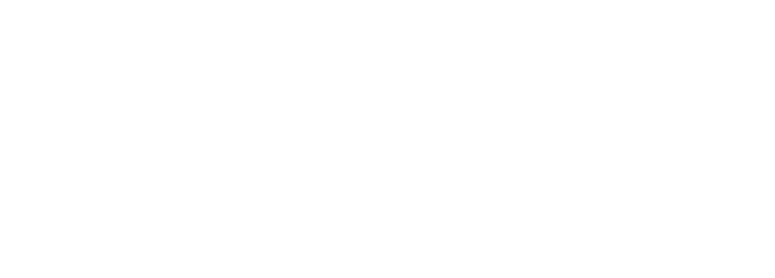
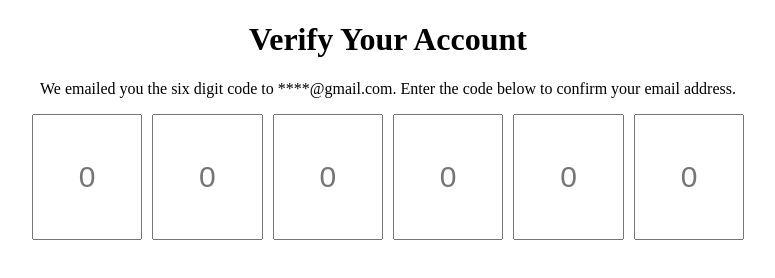
Before and after one commit to acciojob/OTP-mass9597, a website: page main.html in a window 1280 px wide. Shown: the whole page, without its empty margins (252-1027 px from the left). Drawn offline with Linux system fonts and the light colour scheme.

Commit message:
created a submission

```diff
--- a/main.html
+++ b/main.html
@@ -8,6 +8,18 @@
 
 <body>
 	<!-- the entire body must be written by student -->
+	<h1 id="verification_heading">Verify Your Account</h1>
+	<p id="verification_subtext">We emailed you the six digit code to ****@gmail.com. Enter the code below to confirm your email address.</p>
+
+	<div  class = "code-container">
+		<input type="text" class="code" placeholder="0" maxLength="1" id="code-1">
+		<input type="text" class="code" placeholder="0" maxLength="1" id="code-2">
+		<input type="text" class="code" placeholder="0" maxLength="1" id="code-3">
+		<input type="text" class="code" placeholder="0" maxLength="1" id="code-4">
+		<input type="text" class="code" placeholder="0" maxLength="1" id="code-5">
+		<input type="text" class="code" placeholder="0" maxLength="1" id="code-6">
+
+	</div>
     <script type="text/javascript" src="./script.js">
 </script>
 
--- a/script.js
+++ b/script.js
@@ -1 +1,19 @@
 //your JS code here. If required.
+
+const inputs = document.querySelectorAll(".code");
+
+inputs.forEach((input,index) =>{
+	input.addEventListener("input",() =>{
+		if(input.value !=="" && index < inputs.length-1){
+			inputs[index+1].focus();
+		}
+	});
+
+	input.addEventListener("keydown", (e) =>{
+		if(e.key === "Backspace"){
+			if(input.value ==="" && index >0){
+				inputs[index-1].focus();
+			}
+		}
+	});
+});
--- a/styles.css
+++ b/styles.css
@@ -1 +1,23 @@
 /*  your css code here. If applicable */
+
+
+
+#verification_heading, #verification_subtext {
+	text-align:center;
+
+}
+.code-container{
+	display:flex;
+	justify-content:center;
+	gap:10px;
+	align-items: center;
+	margin:0;
+
+}
+
+.code{
+	height: 15vh;
+	width:8vw;
+	text-align: center;
+	font-size:30px
+}
```
